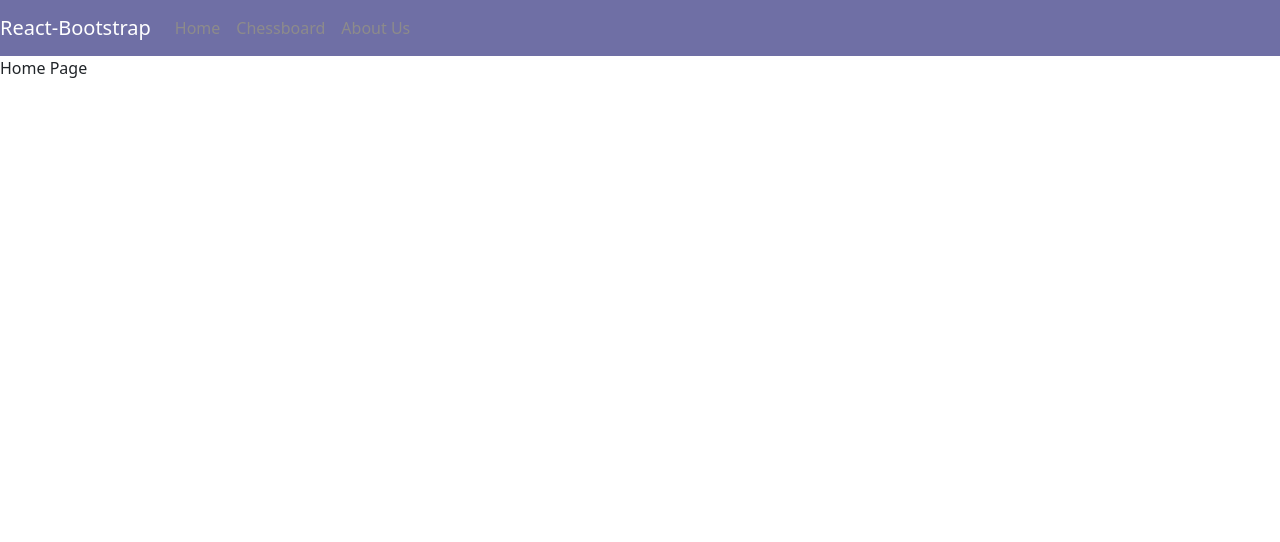
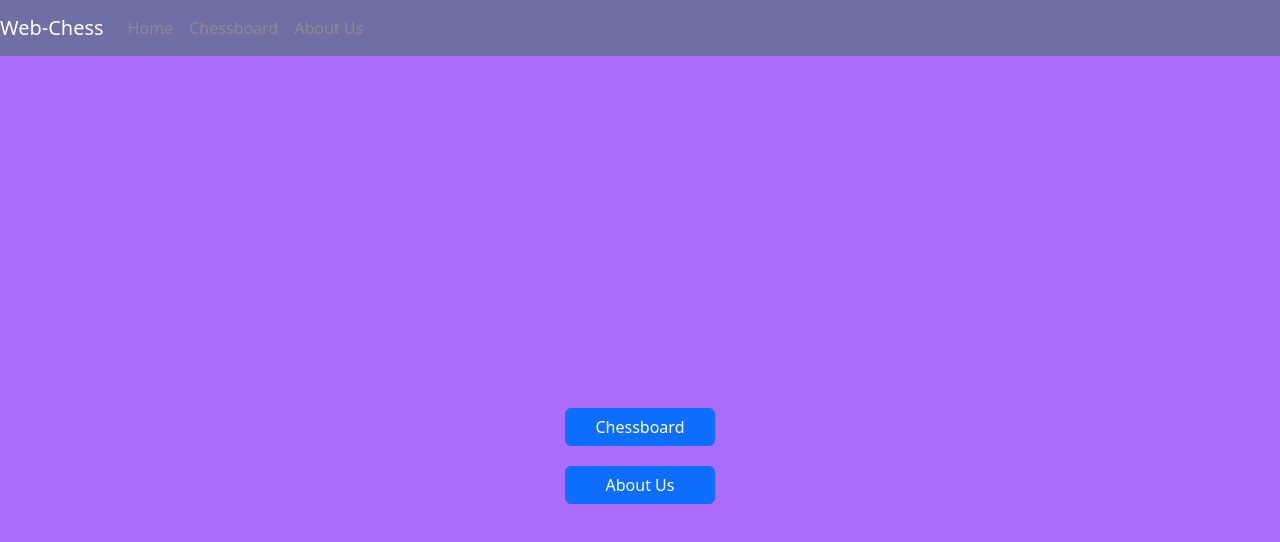
Before and after one commit to Nolan-Posey/Web-Chess, a React (Create React App) app in the folder web-chess/: page /Home in a window 1280 px wide. Shown: the top 542 px of the page. Built offline with nearby package versions, Linux system fonts and the light colour scheme.

Commit message:
Styled all pagers to have same background color. Home page now has two buttons in the center of the screen.

```diff
--- a/web-chess/src/components/navigation/NavigationBar.tsx
+++ b/web-chess/src/components/navigation/NavigationBar.tsx
@@ -5,7 +5,7 @@ import {NavLink} from "react-router-dom";
 function NavigationBar() {
   return (
     <Navbar className="navbar-custom"  expand="lg">
-      <Navbar.Brand as={NavLink} to="/Home">React-Bootstrap</Navbar.Brand>
+      <Navbar.Brand as={NavLink} to="/Home">Web-Chess</Navbar.Brand>
       <Navbar.Toggle aria-controls="basic-navbar-nav" />
       <Navbar.Collapse id="basic-navbar-nav">
         <Nav className="mr-auto">
--- /dev/null
+++ b/web-chess/src/index.css
@@ -0,0 +1,6 @@
+html, body, #root {
+    height: 100%;
+    margin: 0;
+    padding: 0;
+    background-color: #ae6cfa; /* Replace with your desired background color */
+  }
--- a/web-chess/src/index.tsx
+++ b/web-chess/src/index.tsx
@@ -3,6 +3,7 @@ import ReactDOM from 'react-dom/client';
 import App from './App';
 import reportWebVitals from './reportWebVitals';
 import 'bootstrap/dist/css/bootstrap.css';
+import "./index.css";
 
 const root = ReactDOM.createRoot(
   document.getElementById('root') as HTMLElement
--- /dev/null
+++ b/web-chess/src/pages/HomePage.css
@@ -0,0 +1,12 @@
+.button-container {
+  display: flex;
+  flex-direction: column;
+  justify-items: center; /* Center buttons horizontally */
+  align-items: center; /* Center buttons vertically */
+  height: 100vh;
+  gap: 20px; /* Space between buttons */
+}
+
+.grid-button {
+  width: 150px; /* Button width */
+}
--- a/web-chess/src/pages/HomePage.tsx
+++ b/web-chess/src/pages/HomePage.tsx
@@ -1,5 +1,28 @@
+import { Button } from "react-bootstrap";
+import "./HomePage.css";
+
 function HomePage() {
-  return <div>Home Page</div>;
+  return (
+    <>
+      <div
+        style={{
+          display: "flex",
+          flexDirection: "column",
+          justifyContent: "center",
+          alignItems: "center",
+          height: "100vh",
+          gap: "20px",
+        }}
+      >
+        <Button className="grid-button" href="/Chessboard">
+          Chessboard
+        </Button>
+        <Button className="grid-button" href="/AboutUs">
+          About Us
+        </Button>
+      </div>
+    </>
+  );
 }
 
 export default HomePage;
```
